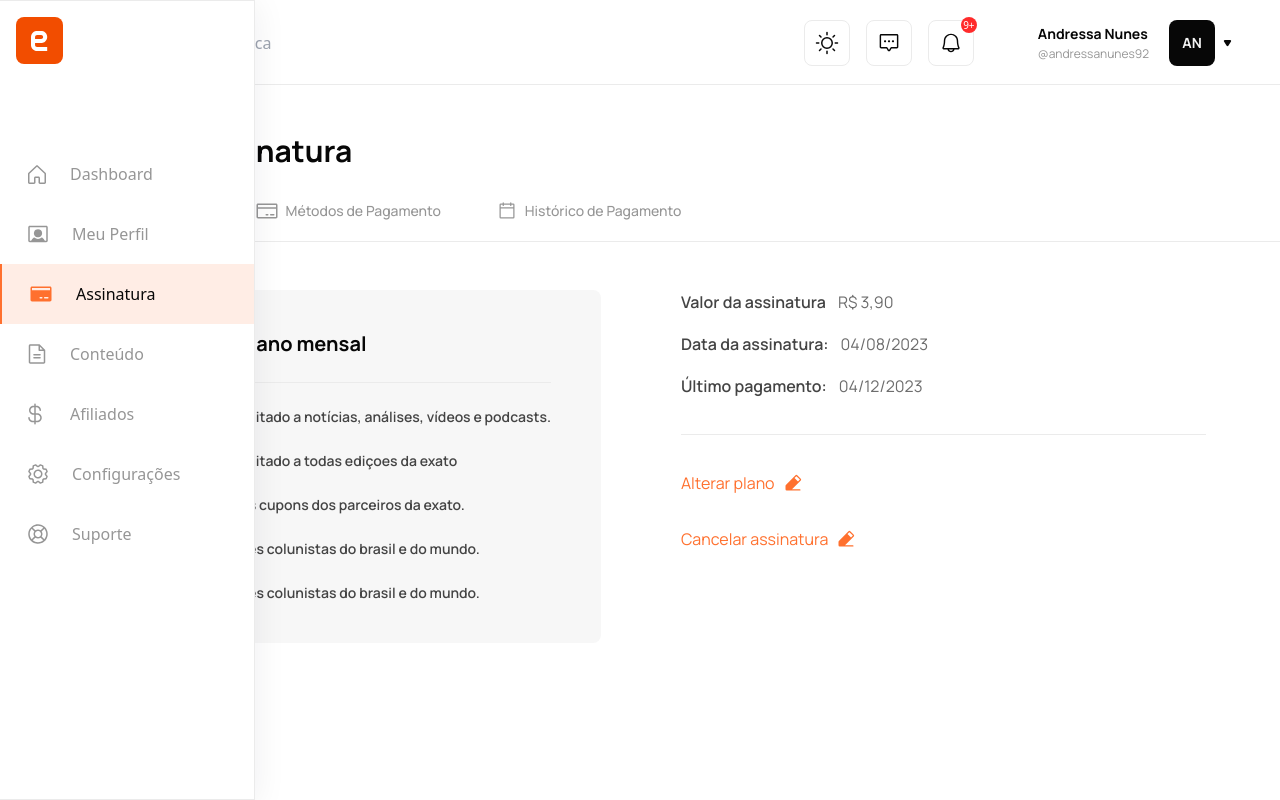
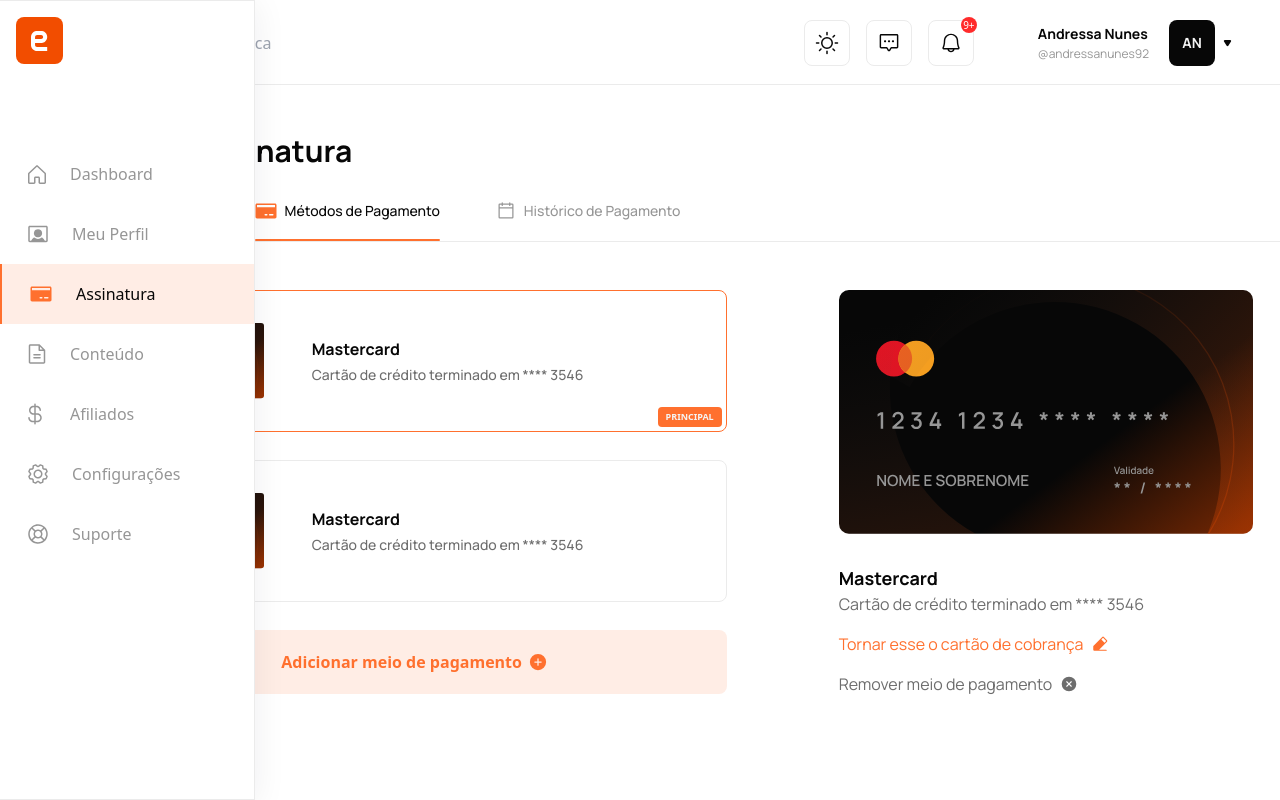
Before and after one commit to gabriel-roux/revista-exato, a Next.js app: page /dashboard/assinatura in a window 1280 px wide. Both pictures are taken after a click on the button "Métodos de Pagamento". Shown: the top 800 px of the page. Built offline with nearby package versions, Linux system fonts and the light colour scheme.

Commit message:
fixed language support for chat ticket

```diff
--- a/src/app/dashboard/assinatura/page.tsx
+++ b/src/app/dashboard/assinatura/page.tsx
@@ -1,25 +1,59 @@
+'use client'
+
 import Check from '@/components/icons/check'
 import PencilLine from '@/components/icons/pencil-simples-line'
 import UserRectangle from '@/components/icons/user-rectangle'
 import CreditCard from '@/components/icons/credit-card'
 import Schedule from '@/components/icons/schedule'
+import { useState } from 'react'
+import Image from 'next/image'
+import FicCard from '@/assets/fic-card.svg'
+import { PencilSimpleLine, PlusCircle, XCircle } from '@phosphor-icons/react'
 
 export default function AssinaturaPage() {
+  const [page, setPage] = useState(1)
+
   return (
     <main className="mt-12 mb-[250px]">
       <header className="w-full max-w-[1150px] mx-auto">
         <h1 className="text-3xl font-bold text-black">Minha assinatura</h1>
 
         <div className="flex items-center gap-14 mt-8">
-          <button className="flex items-center gap-2 text-black font-manrope font-semibold text-sm relative">
-            <UserRectangle className="fill-orange-200" /> Meu plano
+          <button
+            onClick={() => setPage(1)}
+            className={`flex items-center gap-2 ${
+              page === 1 ? 'text-black' : 'text-gray-300'
+            } font-manrope font-medium text-sm transition-all duration-200 relative`}
+          >
+            <UserRectangle
+              className={page === 1 ? 'fill-orange-200' : 'fill-gray-300'}
+            />
+            Meu plano
+            {page === 1 && (
               <span className="w-full h-[2px] rounded-full bg-orange-200 absolute -bottom-5 right-0" />
+            )}
           </button>
-          <button className="flex items-center gap-2 text-gray-300 font-manrope font-medium text-sm">
-            <CreditCard weight="normal" className="fill-gray-300" />
+          <button
+            onClick={() => setPage(2)}
+            className={`flex items-center gap-2 ${
+              page === 2 ? 'text-black' : 'text-gray-300'
+            } font-manrope font-medium text-sm transition-all duration-200 relative`}
+          >
+            <CreditCard
+              weight={page === 2 ? 'fill' : 'regular'}
+              className={page === 2 ? 'fill-orange-200' : 'fill-gray-300'}
+            />
             Métodos de Pagamento
+            {page === 2 && (
+              <span className="w-full h-[2px] rounded-full bg-orange-200 absolute -bottom-5 right-0" />
+            )}
           </button>
-          <button className="flex items-center gap-2 text-gray-300 font-manrope font-medium text-sm">
+          <button
+            onClick={() => setPage(3)}
+            className={`flex items-center gap-2 ${
+              page === 3 ? 'text-black' : 'text-gray-300'
+            } font-manrope font-medium text-sm transition-all duration-200 relative`}
+          >
             <Schedule size={20} weight="regular" className="fill-gray-300" />
             Histórico de Pagamento
           </button>
@@ -28,6 +62,7 @@ export default function AssinaturaPage() {
       <div className="w-full h-[1px] bg-gray-500 mt-5 mb-12" />
 
       <div className="w-full max-w-[1150px] mx-auto">
+        {page === 1 ? (
           <div className="flex items-start gap-20">
             <div className="py-10 px-[50px] rounded-lg bg-gray-700">
               <header className="flex items-center gap-4 pb-6 mb-6 border-b border-gray-500">
@@ -78,17 +113,106 @@ export default function AssinaturaPage() {
               <div className="w-full h-[1px] bg-gray-500" />
 
               <div className="flex flex-col gap-8">
-              <button className="items-center flex text-orange-200 fill-orange-200 transition-all duration-200 ease-in hover:fill-black hover:text-black font-manrope gap-2">
+                <button className="items-center flex text-orange-200 fill-orange-200 transition-all duration-200 ease-in hover:fill-black hover:text-black font-manrope gap-2 text-sm">
                   Alterar plano
-                <PencilLine weight="fill" size={20} className="flex-shrink-0" />
+                  <PencilLine
+                    weight="fill"
+                    size={20}
+                    className="flex-shrink-0"
+                  />
                 </button>
-              <button className="items-center flex text-orange-200 fill-orange-200 transition-all duration-200 ease-in hover:fill-black hover:text-black font-manrope gap-2">
+                <button className="items-center flex text-orange-200 fill-orange-200 transition-all duration-200 ease-in hover:fill-black hover:text-black font-manrope gap-2 text-sm">
                   Cancelar assinatura
-                <PencilLine weight="fill" size={20} className="flex-shrink-0" />
+                  <PencilLine
+                    weight="fill"
+                    size={20}
+                    className="flex-shrink-0"
+                  />
                 </button>
               </div>
             </div>
           </div>
+        ) : (
+          <div className="flex items-start justify-between gap-[112px]">
+            <div className="w-[624px] flex flex-col gap-7">
+              <div className="w-full p-8 border border-orange-200 rounded-lg flex items-center gap-12 relative">
+                <Image
+                  src={FicCard}
+                  alt="cartão de crédito"
+                  width={128}
+                  height={75}
+                />
+
+                <div className="flex flex-col gap-1">
+                  <h3 className="text-base font-bold text-black">Mastercard</h3>
+                  <p className="text-sm font-medium text-gray-200">
+                    Cartão de crédito terminado em **** 3546
+                  </p>
+                </div>
+
+                <span className="absolute bottom-1 right-1 text-[9px] font-semibold bg-orange-200 flex items-center justify-center uppercase text-white w-16 h-5 rounded">
+                  Principal
+                </span>
+              </div>
+
+              <div className="w-full p-8 border border-gray-500 rounded-lg flex items-center gap-12">
+                <Image
+                  src={FicCard}
+                  alt="cartão de crédito"
+                  width={128}
+                  height={75}
+                />
+
+                <div className="flex flex-col gap-1">
+                  <h3 className="text-base font-bold text-black">Mastercard</h3>
+                  <p className="text-sm font-medium text-gray-200">
+                    Cartão de crédito terminado em **** 3546
+                  </p>
+                </div>
+              </div>
+
+              <button className="w-full flex items-center justify-center h-16 rounded-lg bg-orange-600 text-orange-200 gap-[6px] font-semibold">
+                Adicionar meio de pagamento
+                <PlusCircle
+                  size={20}
+                  weight="fill"
+                  className="fill-orange-200"
+                />
+              </button>
+            </div>
+
+            <div className="flex flex-col w-[414px] gap-7">
+              <Image
+                src={FicCard}
+                alt="cartão de crédito"
+                width={414}
+                height={245}
+              />
+
+              <div className="flex flex-col gap-4">
+                <div className="flex flex-col">
+                  <p className="text-lg font-bold text-black">Mastercard</p>
+                  <p className="text-base font-normal text-gray-200">
+                    Cartão de crédito terminado em **** 3546
+                  </p>
+                </div>
+
+                <button className="items-center flex text-orange-200 fill-orange-200 transition-all duration-200 ease-in hover:fill-black hover:text-black font-manrope gap-2">
+                  Tornar esse o cartão de cobrança
+                  <PencilSimpleLine
+                    weight="fill"
+                    size={18}
+                    className="flex-shrink-0"
+                  />
+                </button>
+                <button className="items-center flex text-gray-200 fill-gray-200 transition-all duration-200 ease-in hover:fill-black hover:text-black font-manrope gap-2">
+                  Remover meio de pagamento
+                  <XCircle weight="fill" size={18} className="flex-shrink-0" />
+                </button>
+              </div>
+            </div>
+          </div>
+        )}
       </div>
     </main>
   )
```
Also changed, not shown: src/assets/fic-card.svg (added). Lines whose indentation alone changed are shown as unchanged.
